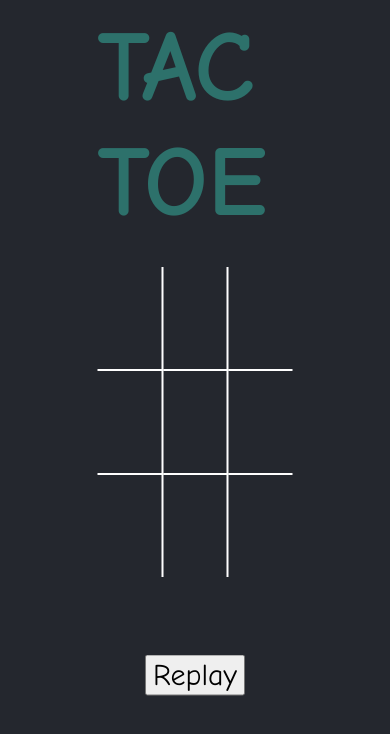
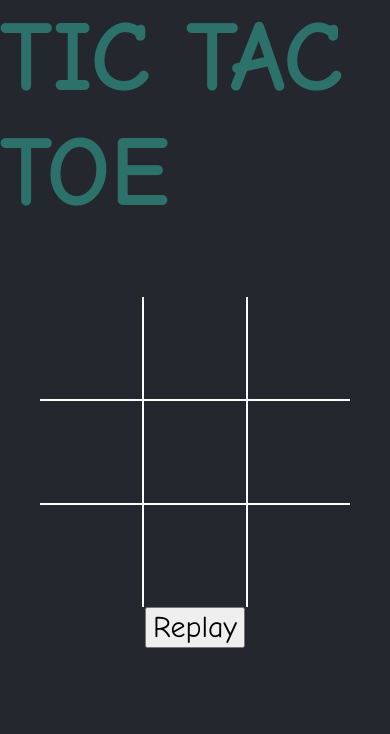
Before and after one commit to rishabranjan/tic-tac-toe, a plain HTML site: page index.html in a window 390 px wide. Drawn offline with Linux system fonts and the light colour scheme.

Commit message:
css bugs fixed

```diff
--- a/index.html
+++ b/index.html
@@ -2,14 +2,13 @@
 <html>
   <head>
     <title>tic tac toe</title>
-	<link rel="stylesheet" type="text/css" href="styles.css">
-
+    <link rel="stylesheet" type="text/css" href="styles.css" />
   </head>
 
   <body>
-
+    <div class="main">
       <h1 class="title">tic tac toe</h1>
-
+      <div style="position: relative">
         <table class="table">
           <tr class="t1">
             <td class="cell" id="0"></td>
@@ -31,8 +30,10 @@
         <div class="endgame">
           <div class="text"></div>
         </div>
+      </div>
+
       <button class="replay" onclick="startGame()">Replay</button>
-
-<script src="app.js" type="text/javascript" ></script>
+    </div>
+    <script src="app.js" type="text/javascript"></script>
   </body>
 </html>
--- a/styles.css
+++ b/styles.css
@@ -1,67 +1,66 @@
-body{
+body {
   padding: 0px;
   margin: 0px;
   box-sizing: border-box;
-	background-color: #24272E
+  background-color: #24272e;
 }
 
-.title{
-	position: absolute;
-	left: 50%;
-	transform: translate(-50%,-50%);
+.main {
+  display: flex;
+  flex-direction: column;
+  justify-content: center;
+  align-items: center;
+}
+
+.title {
   color: #2d716b;
   text-transform: uppercase;
-	font-family: "Comic Sans MS",cursive;
+  font-family: "Comic Sans MS", cursive;
   font-size: 100px;
-	display: block;
+  margin-top: 0;
 }
 
-td{
-	border:2px solid #333;
+td {
+  border: 2px solid #333;
   height: 100px;
   width: 100px;
   text-align: center;
   vertical-align: middle;
   font-size: 70px;
   cursor: pointer;
-	font-family: "Comic Sans MS",cursive;
+  font-family: "Comic Sans MS", cursive;
   border-color: #fff;
   color: #fff;
-
 }
 
-table{
+table {
   border-collapse: collapse;
+}
+
+table tr:first-child td {
+  border-top: 0;
+}
+
+table tr:last-child td {
+  border-bottom: 0;
+}
+
+table tr td:first-child {
+  border-left: 0;
+}
+table tr td:last-child {
+  border-right: 0;
+}
+
+.endgame {
+  display: none;
   position: absolute;
   top: 50%;
   left: 50%;
-	transform: translate(-50%,-50%);
-
-}
-
-table tr:first-child td{
-	border-top: 0;
-}
-
-table tr:last-child td{
-	border-bottom: 0;
-}
-
-table tr td:first-child{
-	border-left: 0;
-}
-table tr td:last-child{
-	border-right: 0;
-}
-
-.endgame{
-	display: none;
-	position: absolute;
-	width: 200px;
-	top: 45%;
-	left: 50%;
-	transform: translate(-50%,-50%);
-	background-color: rgba(205,133,63, 0.8);
+  width: 150px;
+  height: 50px;
+  transform: translate(-50%, -50%);
+  background-color: rgba(205, 133, 63, 0.8);
   padding-top: 50px;
   padding-bottom: 50px;
   text-align: center;
@@ -70,11 +69,14 @@ table tr td:last-child{
   font-size: 2em;
 }
 
-.replay{
-	position: absolute;
-	left: 50%;
-	top: 80%;
-	transform: translate(-50%,-50%);
+.replay {
   font-size: 30px;
-	font-family: "Comic Sans MS",cursive;
+  font-family: "Comic Sans MS", cursive;
 }
+
+@media only screen and (max-device-width: 480px) {
+  .cell {
+    height: 200px;
+    width: 200px;
+  }
+}
```
Lines whose indentation alone changed are shown as unchanged.
